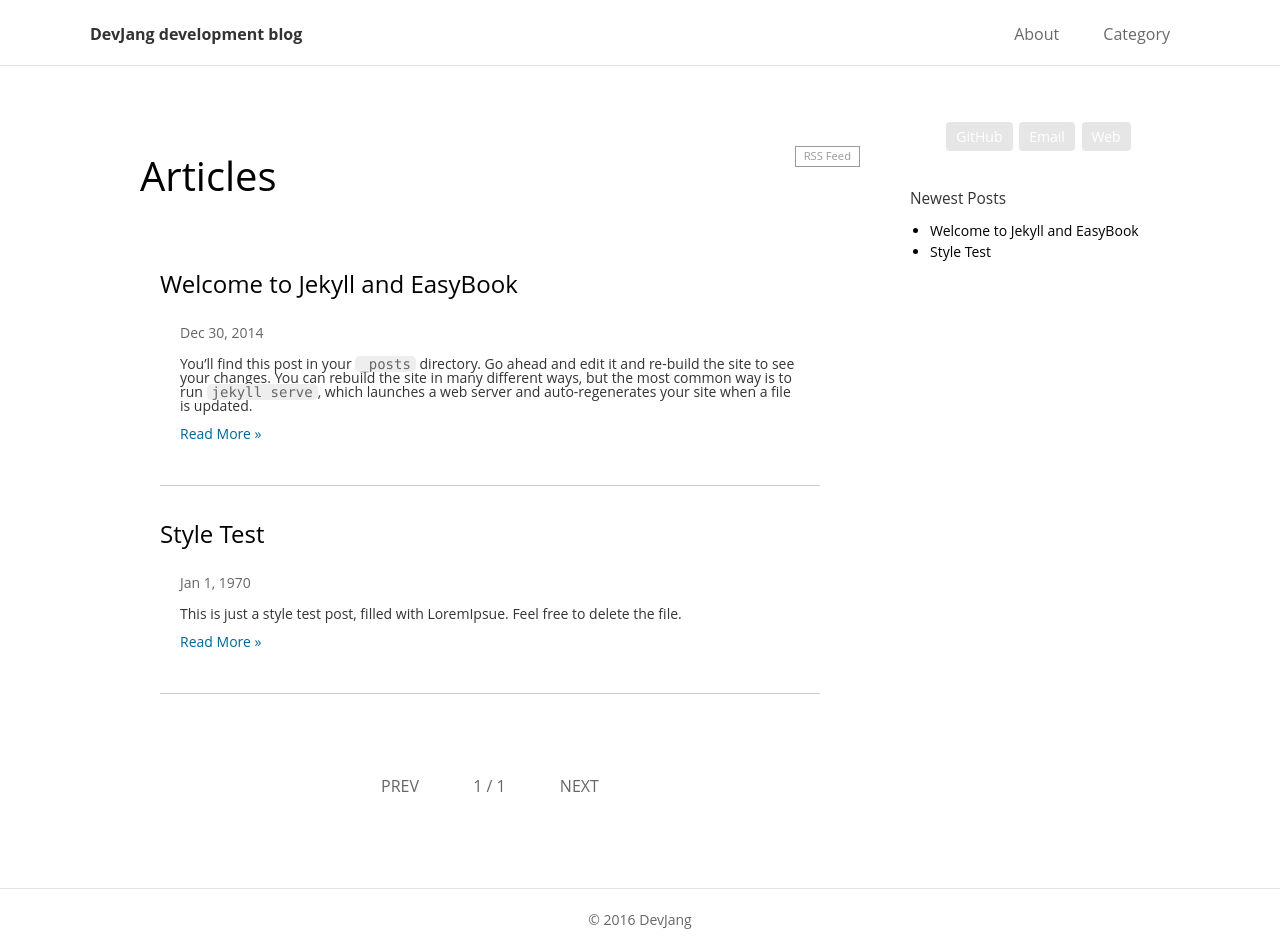
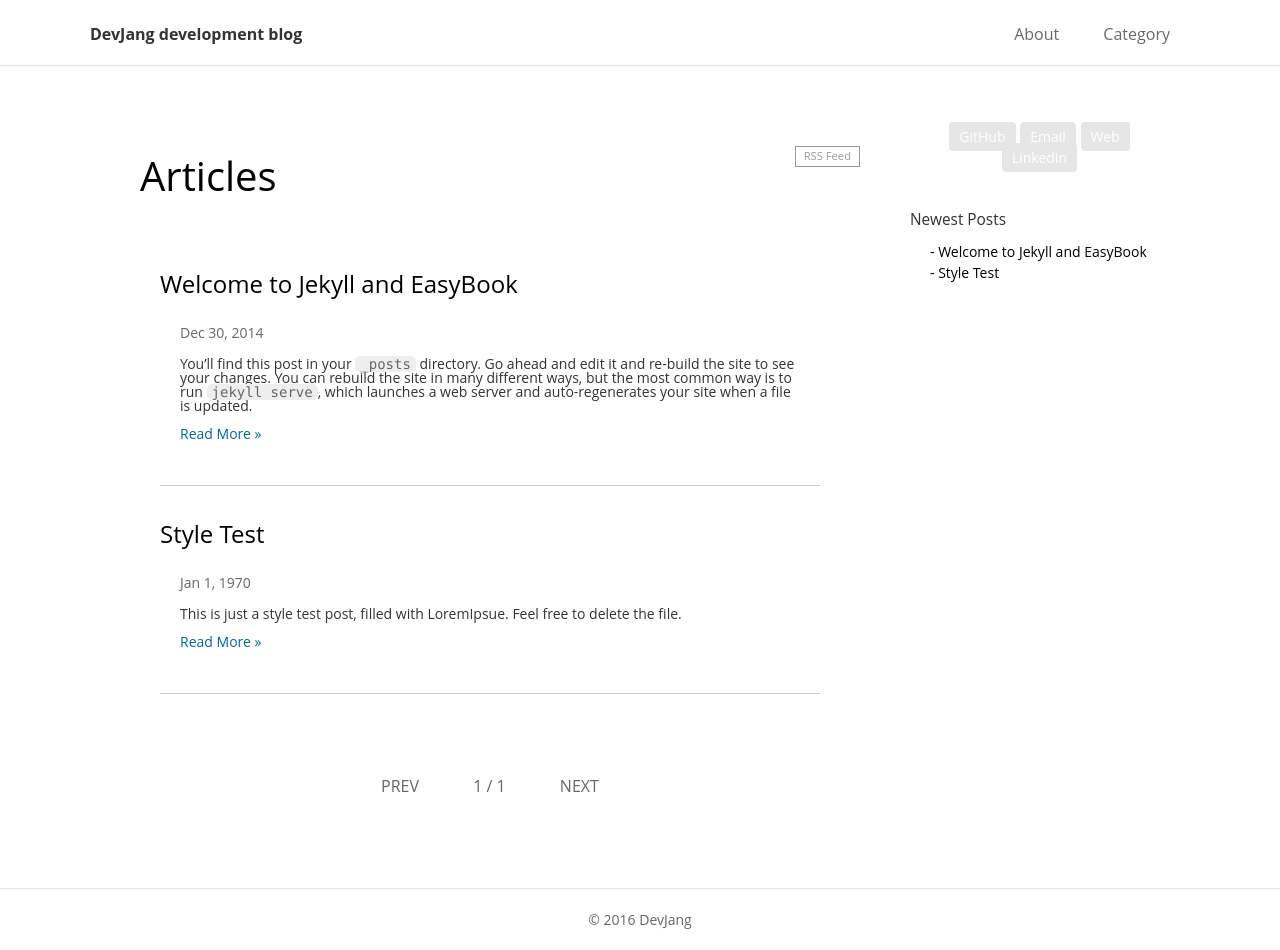
Before and after one commit to pocojang/pocojang.github.io, a Jekyll site: the page built from index.html, in a window 1280 px wide. Built offline with Jekyll 4.4.1, drawn with Linux system fonts in a browser that asks for light colours; the list of posts is cut into pages by our own code.

Commit message:
ul 수정 & rss icon hover 수정

```diff
--- a/_config.yml
+++ b/_config.yml
@@ -4,7 +4,7 @@ url: "http://devjang.github.io"
 baseurl: ""
 #timezone: Asia/Seoul
 description: >
-  DevJang development blog
+  DevJang Development blog
 
 # Your information
 email: devjang2016@gmail.com
@@ -14,8 +14,6 @@ profile: Front-end Developer
 #twitter_username: twitter_username
 github_username: devJang
 
-# Comment Service (Disqus or 多说)
-# choose one and un-comment the line to active it
 disqus_shortname: devjang
 
 permalink: /archivers/:title
--- a/_includes/sidebar.html
+++ b/_includes/sidebar.html
@@ -10,14 +10,15 @@
     <a href="mailto:{{ site.email }}">Email</a>
     {% endif %}
     <a href="https://devjang.com">Web</a>
+    <a href="https://www.linkedin.com/in/hyeon-seok-jang-52b969130">Linkedin</a>
   </p>
 </div>
 
 <div class="col-box">
   <div class="col-box-title">Newest Posts</div>
-  <ul class="post-list">
+  <ul class="post-list" style="list-style-type: none;">
     {% for post in site.posts limit:5 %}
-      <li><a class="post-link" href="{{ post.url | prepend: site.baseurl }}">{{ post.title }}</a></li>
+      <li><a class="post-link" href="{{ post.url | prepend: site.baseurl }}">- {{ post.title }}</a></li>
     {% endfor %}
   </ul>
 </div>
--- a/_sass/_home.scss
+++ b/_sass/_home.scss
@@ -18,14 +18,19 @@
   padding: 1px 8px;
 
   &:hover, &:focus {
-    color: #fff;
+    color:#000;
   }
 }
 .post-list {
   margin: 0;
-	padding: 20px 40px;
-  list-style: none;
+  padding: 20px 40px;
+  > ul {
+    list-style: none;
+    list-style-type : none
+  }
   > li {
+    list-style:none;
+    list-style-type : none;
     padding-bottom: 30px;
     border-bottom: 1px solid #CCC;
     margin-bottom: 30px;
--- a/_sass/_layout.scss
+++ b/_sass/_layout.scss
@@ -151,7 +151,7 @@
 			text-decoration: none;
       border-radius: 4px;
       white-space: nowrap;
-      margin-right: 3px;
+      margin-right: 1px;
 
 			&:hover {
         text-decoration: none;
```
